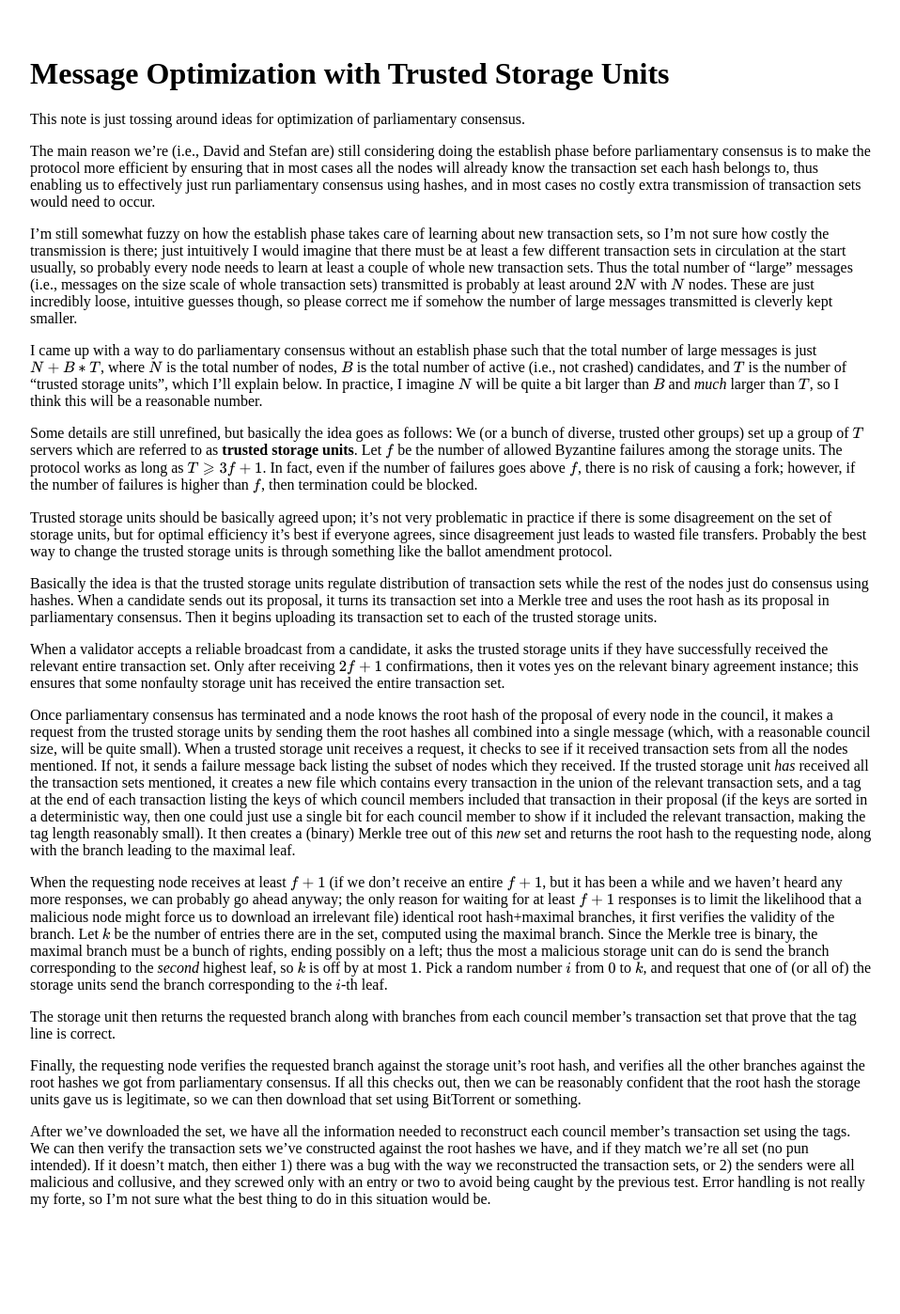
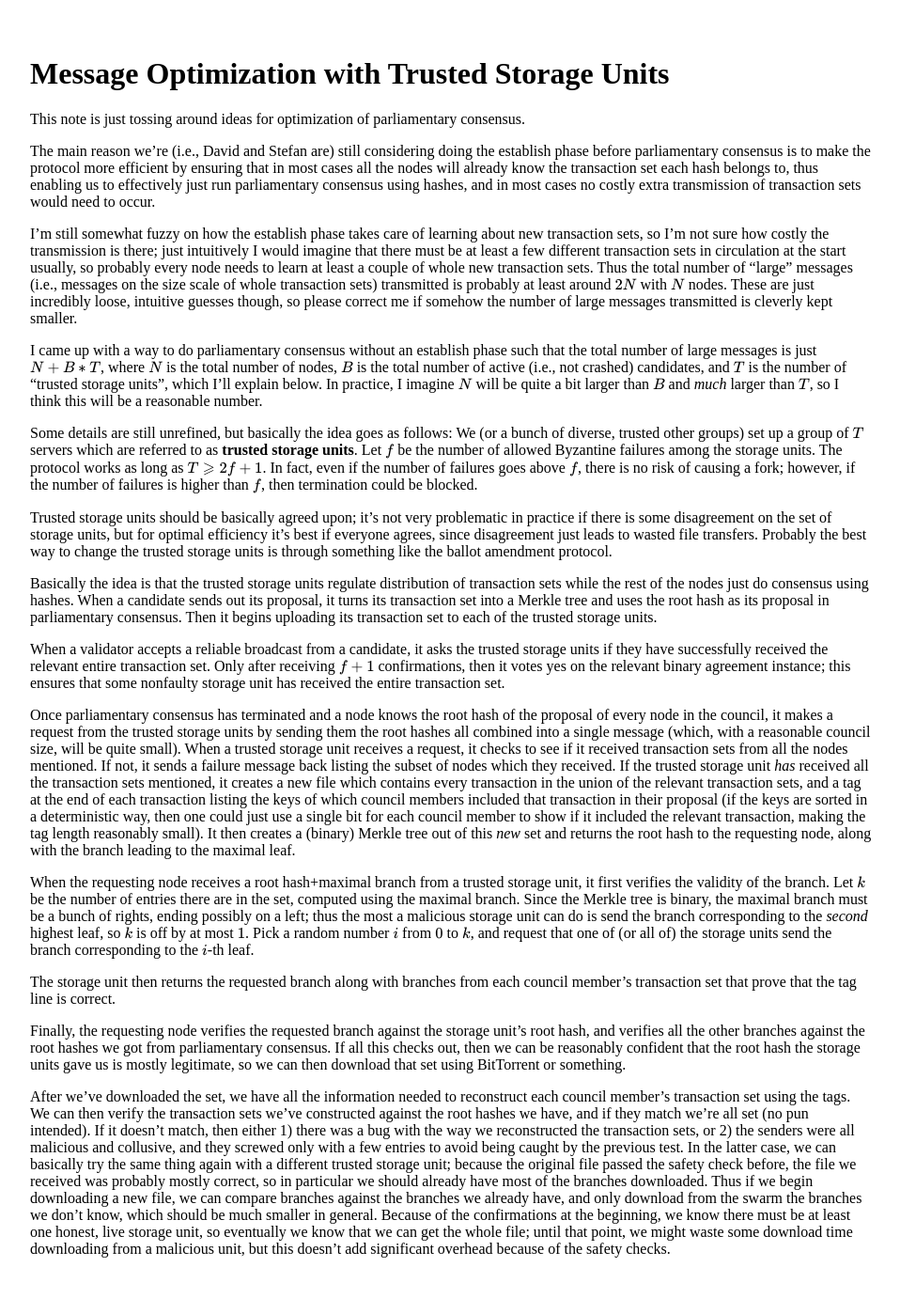
Before and after one commit to ChronusZ/chronusz.github.io, a Jekyll site: the page built from _posts/2017-07-24-trusted-storage-units.md, in a window 1280 px wide. Shown: the whole page at 94% size, without its empty margins (160-1118 px from the left). Built offline with Jekyll 4.4.1, drawn with Linux system fonts in a browser that asks for light colours; formulas are drawn with MathJax 3; before the commit the page ends 1345 px from its top, so only the background shows below that.

Commit message:
Update 2017-07-24-trusted-storage-units.md

```diff
--- a/_posts/2017-07-24-trusted-storage-units.md
+++ b/_posts/2017-07-24-trusted-storage-units.md
@@ -15,20 +15,20 @@ I'm still somewhat fuzzy on how the establish phase takes care of learning about
 
 I came up with a way to do parliamentary consensus without an establish phase such that the total number of large messages is just $$N+B*T$$, where $$N$$ is the total number of nodes, $$B$$ is the total number of active (i.e., not crashed) candidates, and $$T$$ is the number of "trusted storage units", which I'll explain below. In practice, I imagine $$N$$ will be quite a bit larger than $$B$$ and *much* larger than $$T$$, so I think this will be a reasonable number.
 
-Some details are still unrefined, but basically the idea goes as follows: We (or a bunch of diverse, trusted other groups) set up a group of $$T$$ servers which are referred to as **trusted storage units**. Let $$f$$ be the number of allowed Byzantine failures among the storage units. The protocol works as long as $$T\geqslant 3f+1$$. In fact, even if the number of failures goes above $$f$$, there is no risk of causing a fork; however, if the number of failures is higher than $$f$$, then termination could be blocked.
+Some details are still unrefined, but basically the idea goes as follows: We (or a bunch of diverse, trusted other groups) set up a group of $$T$$ servers which are referred to as **trusted storage units**. Let $$f$$ be the number of allowed Byzantine failures among the storage units. The protocol works as long as $$T\geqslant 2f+1$$. In fact, even if the number of failures goes above $$f$$, there is no risk of causing a fork; however, if the number of failures is higher than $$f$$, then termination could be blocked.
 
 Trusted storage units should be basically agreed upon; it's not very problematic in practice if there is some disagreement on the set of storage units, but for optimal efficiency it's best if everyone agrees, since disagreement just leads to wasted file transfers. Probably the best way to change the trusted storage units is through something like the ballot amendment protocol.
 
 Basically the idea is that the trusted storage units regulate distribution of transaction sets while the rest of the nodes just do consensus using hashes. When a candidate sends out its proposal, it turns its transaction set into a Merkle tree and uses the root hash as its proposal in parliamentary consensus. Then it begins uploading its transaction set to each of the trusted storage units.
 
-When a validator accepts a reliable broadcast from a candidate, it asks the trusted storage units if they have successfully received the relevant entire transaction set. Only after receiving $$2f+1$$ confirmations, then it votes yes on the relevant binary agreement instance; this ensures that some nonfaulty storage unit has received the entire transaction set.
+When a validator accepts a reliable broadcast from a candidate, it asks the trusted storage units if they have successfully received the relevant entire transaction set. Only after receiving $$f+1$$ confirmations, then it votes yes on the relevant binary agreement instance; this ensures that some nonfaulty storage unit has received the entire transaction set.
 
 Once parliamentary consensus has terminated and a node knows the root hash of the proposal of every node in the council, it makes a request from the trusted storage units by sending them the root hashes all combined into a single message (which, with a reasonable council size, will be quite small). When a trusted storage unit receives a request, it checks to see if it received transaction sets from all the nodes mentioned. If not, it sends a failure message back listing the subset of nodes which they received. If the trusted storage unit *has* received all the transaction sets mentioned, it creates a new file which contains every transaction in the union of the relevant transaction sets, and a tag at the end of each transaction listing the keys of which council members included that transaction in their proposal (if the keys are sorted in a deterministic way, then one could just use a single bit for each council member to show if it included the relevant transaction, making the tag length reasonably small). It then creates a (binary) Merkle tree out of this *new* set and returns the root hash to the requesting node, along with the branch leading to the maximal leaf.
 
-When the requesting node receives at least $$f+1$$ (if we don't receive an entire $$f+1$$, but it has been a while and we haven't heard any more responses, we can probably go ahead anyway; the only reason for waiting for at least $$f+1$$ responses is to limit the likelihood that a malicious node might force us to download an irrelevant file) identical root hash+maximal branches, it first verifies the validity of the branch. Let $$k$$ be the number of entries there are in the set, computed using the maximal branch. Since the Merkle tree is binary, the maximal branch must be a bunch of rights, ending possibly on a left; thus the most a malicious storage unit can do is send the branch corresponding to the *second* highest leaf, so $$k$$ is off by at most $$1$$. Pick a random number $$i$$ from $$0$$ to $$k$$, and request that one of (or all of) the storage units send the branch corresponding to the $$i$$-th leaf.
+When the requesting node receives a root hash+maximal branch from a trusted storage unit, it first verifies the validity of the branch. Let $$k$$ be the number of entries there are in the set, computed using the maximal branch. Since the Merkle tree is binary, the maximal branch must be a bunch of rights, ending possibly on a left; thus the most a malicious storage unit can do is send the branch corresponding to the *second* highest leaf, so $$k$$ is off by at most $$1$$. Pick a random number $$i$$ from $$0$$ to $$k$$, and request that one of (or all of) the storage units send the branch corresponding to the $$i$$-th leaf.
 
 The storage unit then returns the requested branch along with branches from each council member's transaction set that prove that the tag line is correct.
 
-Finally, the requesting node verifies the requested branch against the storage unit's root hash, and verifies all the other branches against the root hashes we got from parliamentary consensus. If all this checks out, then we can be reasonably confident that the root hash the storage units gave us is legitimate, so we can then download that set using BitTorrent or something.
+Finally, the requesting node verifies the requested branch against the storage unit's root hash, and verifies all the other branches against the root hashes we got from parliamentary consensus. If all this checks out, then we can be reasonably confident that the root hash the storage units gave us is mostly legitimate, so we can then download that set using BitTorrent or something.
 
-After we've downloaded the set, we have all the information needed to reconstruct each council member's transaction set using the tags. We can then verify the transaction sets we've constructed against the root hashes we have, and if they match we're all set (no pun intended). If it doesn't match, then either 1) there was a bug with the way we reconstructed the transaction sets, or 2) the senders were all malicious and collusive, and they screwed only with an entry or two to avoid being caught by the previous test. Error handling is not really my forte, so I'm not sure what the best thing to do in this situation would be.
+After we've downloaded the set, we have all the information needed to reconstruct each council member's transaction set using the tags. We can then verify the transaction sets we've constructed against the root hashes we have, and if they match we're all set (no pun intended). If it doesn't match, then either 1) there was a bug with the way we reconstructed the transaction sets, or 2) the senders were all malicious and collusive, and they screwed only with a few entries to avoid being caught by the previous test. In the latter case, we can basically try the same thing again with a different trusted storage unit; because the original file passed the safety check before, the file we received was probably mostly correct, so in particular we should already have most of the branches downloaded. Thus if we begin downloading a new file, we can compare branches against the branches we already have, and only download from the swarm the branches we don't know, which should be much smaller in general. Because of the confirmations at the beginning, we know there must be at least one honest, live storage unit, so eventually we know that we can get the whole file; until that point, we might waste some download time downloading from a malicious unit, but this doesn't add significant overhead because of the safety checks.
```
